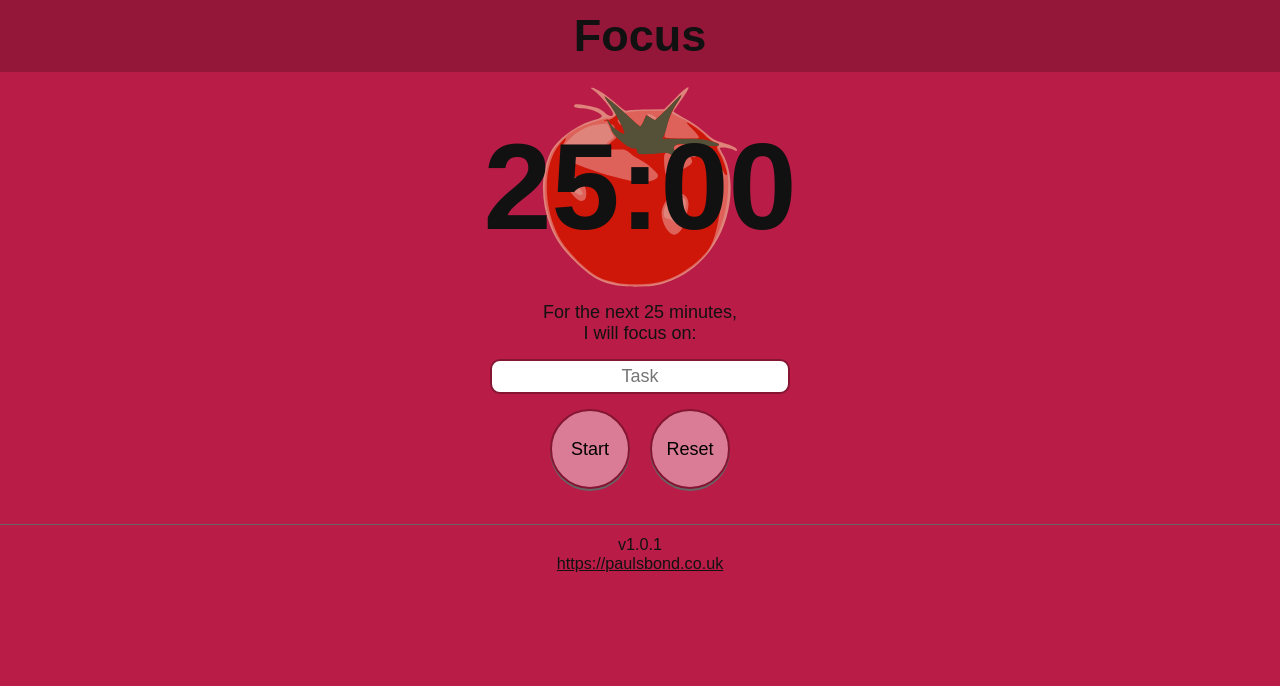
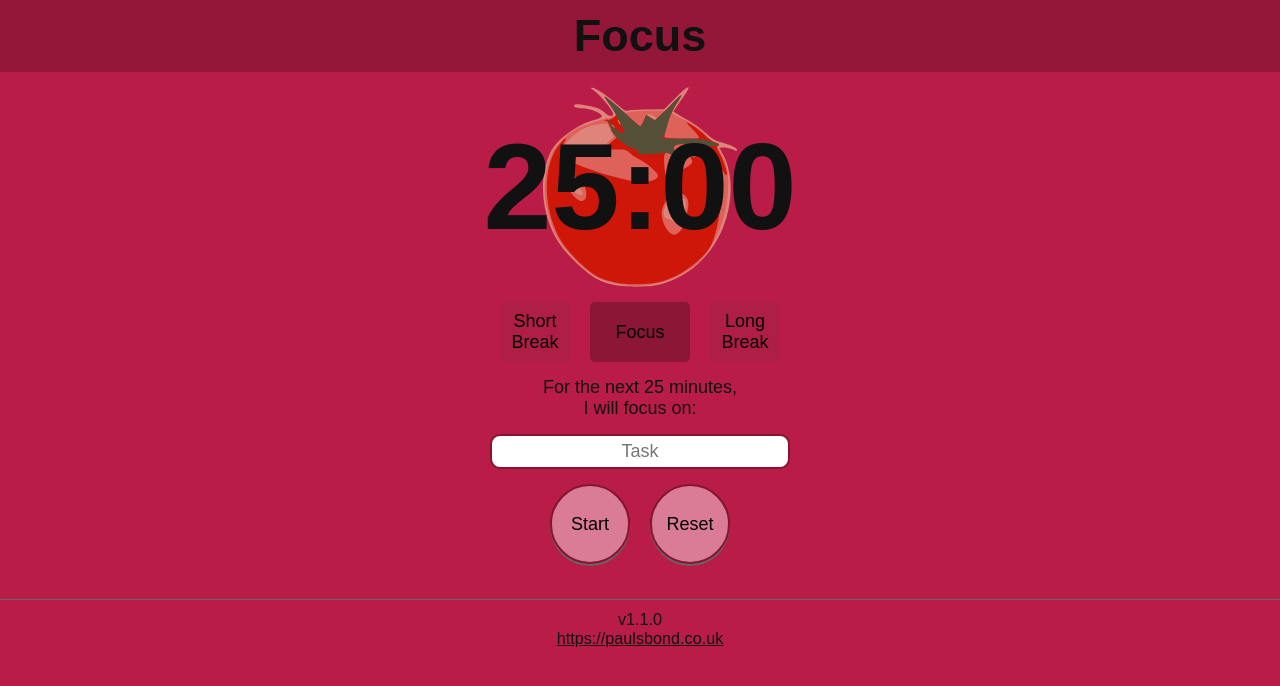
Before and after one commit to paulsbond/focus, an Angular app: page / in a window 1280 px wide. Shown: the top 686 px of the page. Built offline with nearby package versions, Linux system fonts and the light colour scheme.

Commit message:
Added buttons for breaks

```diff
--- a/src/app/app.component.html
+++ b/src/app/app.component.html
@@ -2,16 +2,35 @@
 
 <p class="time">{{ remainingSeconds * 1000 | date:'mm:ss' }}</p>
 
-<p>
-  For the next 25 minutes,<br>
-  I will focus on:
+<button class="action" [class.active]="action === 'short'"
+  (click)="changeAction('short')" [disabled]="running">
+  Short<br>Break
+</button>
+<button class="action main" [class.active]="action === 'focus'"
+  (click)="changeAction('focus')" [disabled]="running">
+  Focus
+</button>
+<button class="action" [class.active]="action === 'long'"
+  (click)="changeAction('long')" [disabled]="running">
+  Long<br>Break
+</button>
+
+<ng-container *ngIf="action === 'focus'">
+  <p>
+    For the next 25 minutes,<br>
+    I will focus on:
+  </p>
+  <input [(ngModel)]="task" placeholder="Task" (keyup)="taskKeyup()">
+</ng-container>
+<p *ngIf="action !== 'focus'">
+  Take a break!
 </p>
-<input [(ngModel)]="task" placeholder="Task" (keyup)="taskKeyup()">
+
 <button class="round" (click)="startPause()">{{ running ? 'Pause' : 'Start' }}</button>
 <button class="round" (click)="reset()">Reset</button>
 
 <ng-container *ngIf="completed.length > 0">
-  <h2>Completed</h2>
+  <h2>Completed Sessions</h2>
   <table>
     <thead>
       <tr>
@@ -32,6 +51,6 @@
 </ng-container>
 
 <footer>
-  <p class="version">v1.0.1</p>
+  <p class="version">v1.1.0</p>
   <a href="https://paulsbond.co.uk">https://paulsbond.co.uk</a>
 </footer>
--- a/src/app/app.component.scss
+++ b/src/app/app.component.scss
@@ -54,6 +54,27 @@ button {
   }
 }
 
+button.action {
+  height: 60px;
+  width: 70px;
+  vertical-align: middle;
+  border: none;
+  background: #af1e45;
+}
+
+button.action.main {
+  width: 100px;
+}
+
+button.action.active {
+  background: #8b1635;
+}
+
+button.action[disabled] {
+  color: #5e0f24;
+  cursor: default;
+}
+
 button.round {
   border-radius: 100%;
   box-shadow: 0 2px #666;
@@ -98,3 +119,7 @@ footer {
   margin-top: 20px;
   padding: 10px;
 }
+
+input, button, a {
+  -webkit-tap-highlight-color: rgba(0,0,0,0);
+}
--- a/src/app/app.component.ts
+++ b/src/app/app.component.ts
@@ -1,5 +1,4 @@
 import { Component, OnInit } from '@angular/core';
-import { THIS_EXPR } from '@angular/compiler/src/output/output_ast';
 
 @Component({
   selector: 'app-root',
@@ -8,15 +7,17 @@ import { THIS_EXPR } from '@angular/compiler/src/output/output_ast';
 })
 export class AppComponent implements OnInit {
   completed = [];
+  action = "focus";
   task = "";
   running = false;
-  interval;
   startTime: number = null;
   startSeconds = 1500;
   remainingSeconds = this.startSeconds;
+  private interval: NodeJS.Timeout;
 
   ngOnInit() {
     this.storage_get("completed");
+    this.storage_get("action");
     this.storage_get("task");
     this.storage_get("startTime");
     this.storage_get("startSeconds");
@@ -31,6 +32,13 @@ export class AppComponent implements OnInit {
   updateRemainingSeconds() {
     const elapsed = Math.floor((Date.now() - this.startTime) / 1000);
     this.remainingSeconds = this.startSeconds - elapsed;
+  }
+
+  changeAction(action: string) {
+    if (action == this.action) return;
+    this.action = action;
+    this.storage_set("action");
+    this.reset();
   }
 
   startPause() {
@@ -48,11 +56,13 @@ export class AppComponent implements OnInit {
     this.interval = setInterval(() => {
       this.updateRemainingSeconds();
       if (this.remainingSeconds <= 0) {
-        this.completed.push({
-          task: this.task,
-          endTime: Date.now()
-        });
-        this.storage_set("completed");
+        if (this.action === 'focus') {
+          this.completed.push({
+            task: this.task,
+            endTime: this.startTime - this.startSeconds * 1000
+          });
+          this.storage_set("completed");
+        }
         this.reset();
       }
     }, 1000);
@@ -72,10 +82,16 @@ export class AppComponent implements OnInit {
       this.pause();
     }
     this.startTime = null;
-    this.startSeconds = 1500;
+    this.storage_del("startTime");
+    if (this.action === 'focus') {
+      this.startSeconds = 1500;
+    } else if (this.action === 'short') {
+      this.startSeconds = 300;
+    } else if (this.action === 'long') {
+      this.startSeconds = 1800;
+    }
+    this.storage_set("startSeconds");
     this.remainingSeconds = this.startSeconds;
-    this.storage_del("startTime");
-    this.storage_del("startSeconds");
   }
 
   clear() {
--- a/tsconfig.app.json
+++ b/tsconfig.app.json
@@ -2,7 +2,7 @@
   "extends": "./tsconfig.json",
   "compilerOptions": {
     "outDir": "./out-tsc/app",
-    "types": []
+    "types": ["node"]
   },
   "files": [
     "src/main.ts",
```
Also changed, not shown: 7 other files (tests, documents, lock files or other folders).
